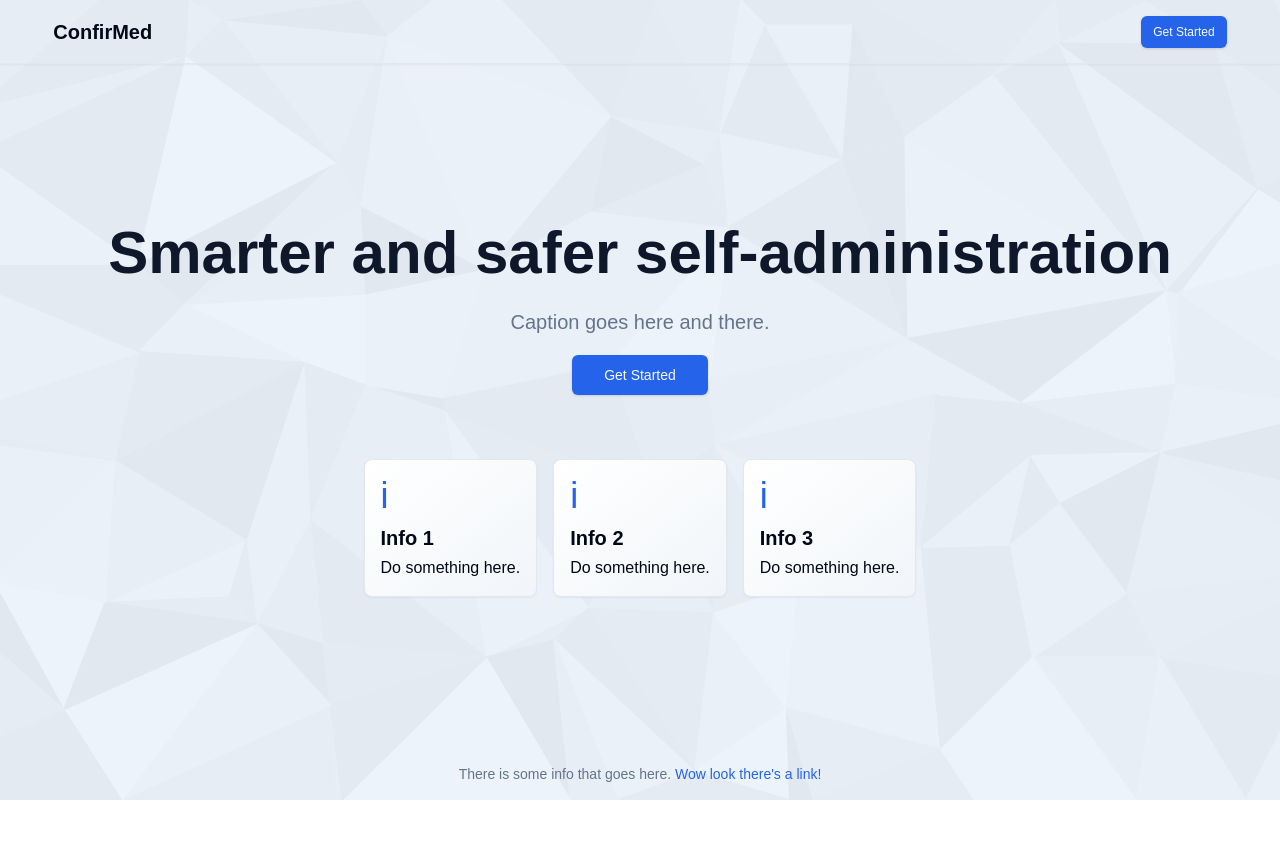
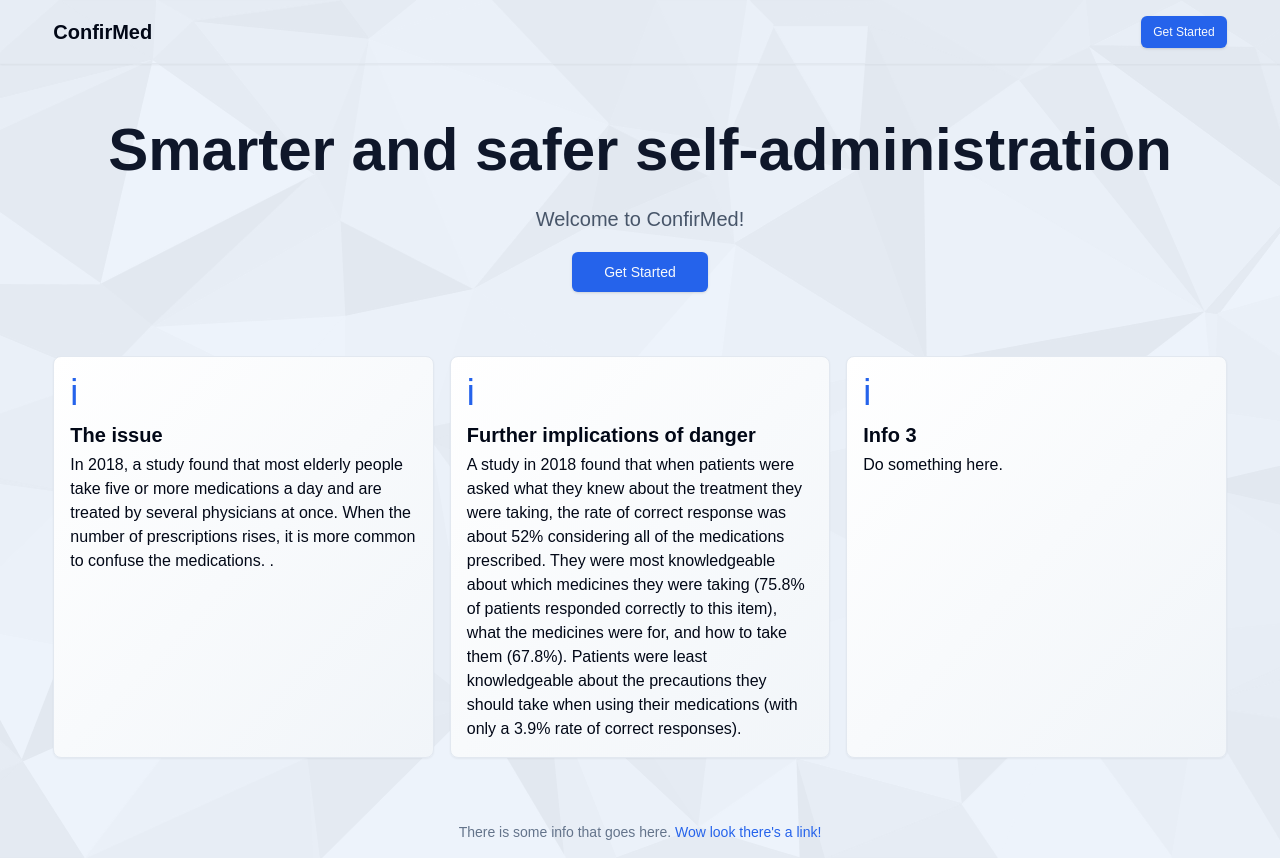
Before and after one commit to joshuamotoaki/confir-med, a SvelteKit app in the folder apps/web/: page / in a window 1280 px wide. Before the commit the page ends 800 px from the top, so only its background shows below. Built offline with nearby package versions, Linux system fonts and the light colour scheme; no server answers; a web font is replaced by a local one.

Commit message:
Statistics done verbatim

```diff
--- a/apps/web/src/routes/+page.svelte
+++ b/apps/web/src/routes/+page.svelte
@@ -30,8 +30,8 @@
                         Smarter and safer self-administration
                     </h1>
                     <p
-                        class="mx-auto max-w-lg text-xl leading-relaxed text-slate-500">
-                        Caption goes here and there.
+                        class="mx-auto max-w-lg text-xl leading-relaxed text-slate-600">
+                        Welcome to ConfirMed!
                     </p>
 
                     <Button size="lg" href="/home">
@@ -41,13 +41,33 @@
                 <section class="grid gap-4 sm:grid-cols-3">
                     <div class="card">
                         <div class="icon">i</div>
-                        <h4 class="card-title">Info 1</h4>
-                        <p class="card-body">Do something here.</p>
+                        <h4 class="card-title">The issue</h4>
+                        <p class="card-body">
+                            In 2018, a study found that most elderly people take
+                            five or more medications a day and are treated by
+                            several physicians at once. When the number of
+                            prescriptions rises, it is more common to confuse
+                            the medications. .
+                        </p>
                     </div>
                     <div class="card">
                         <div class="icon">i</div>
-                        <h4 class="card-title">Info 2</h4>
-                        <p class="card-body">Do something here.</p>
+                        <h4 class="card-title">
+                            Further implications of danger
+                        </h4>
+                        <p class="card-body">
+                            A study in 2018 found that when patients were asked
+                            what they knew about the treatment they were taking,
+                            the rate of correct response was about 52%
+                            considering all of the medications prescribed. They
+                            were most knowledgeable about which medicines they
+                            were taking (75.8% of patients responded correctly
+                            to this item), what the medicines were for, and how
+                            to take them (67.8%). Patients were least
+                            knowledgeable about the precautions they should take
+                            when using their medications (with only a 3.9% rate
+                            of correct responses).
+                        </p>
                     </div>
                     <div class="card">
                         <div class="icon">i</div>
@@ -85,7 +105,7 @@
     }
 
     .icon {
-        @apply mb-2 text-4xl text-primary;
+        @apply text-primary mb-2 text-4xl;
     }
 
     .card-title {
--- /dev/null
+++ b/package.json
@@ -0,0 +1,6 @@
+{
+  "dependencies": {
+    "tailwindcss": "^3.4.14",
+    "vite": "^5.4.10"
+  }
+}
```
Also changed, not shown: 1 other file (tests, documents, lock files or other folders).
